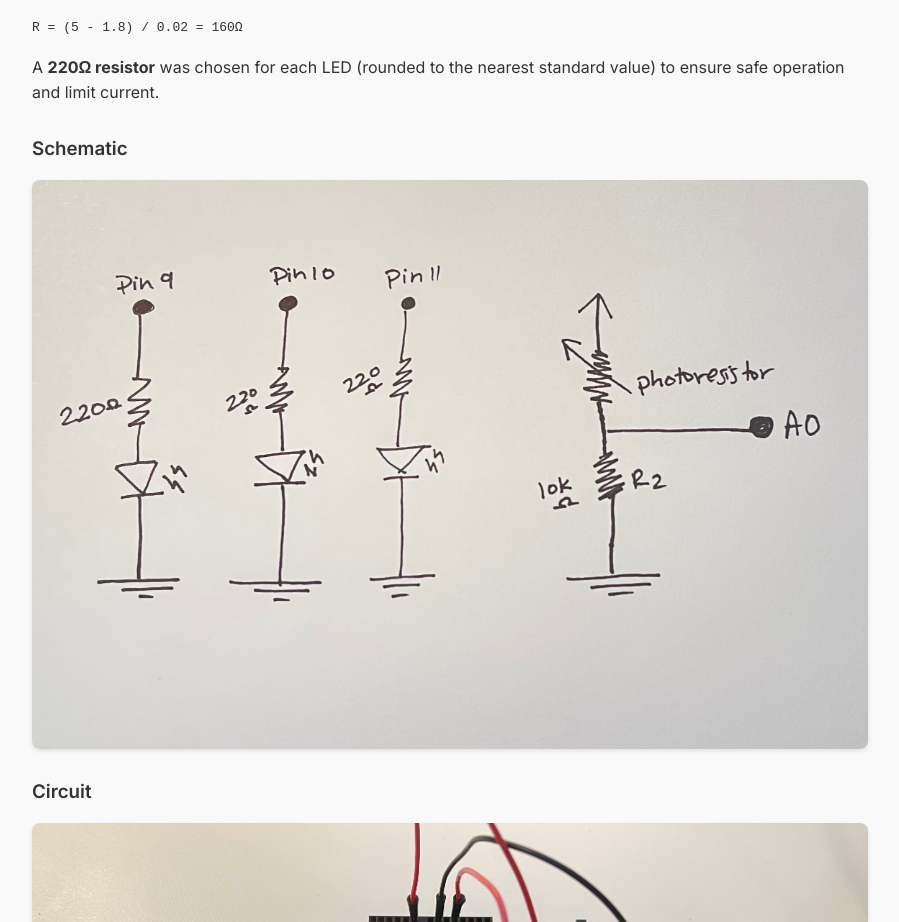
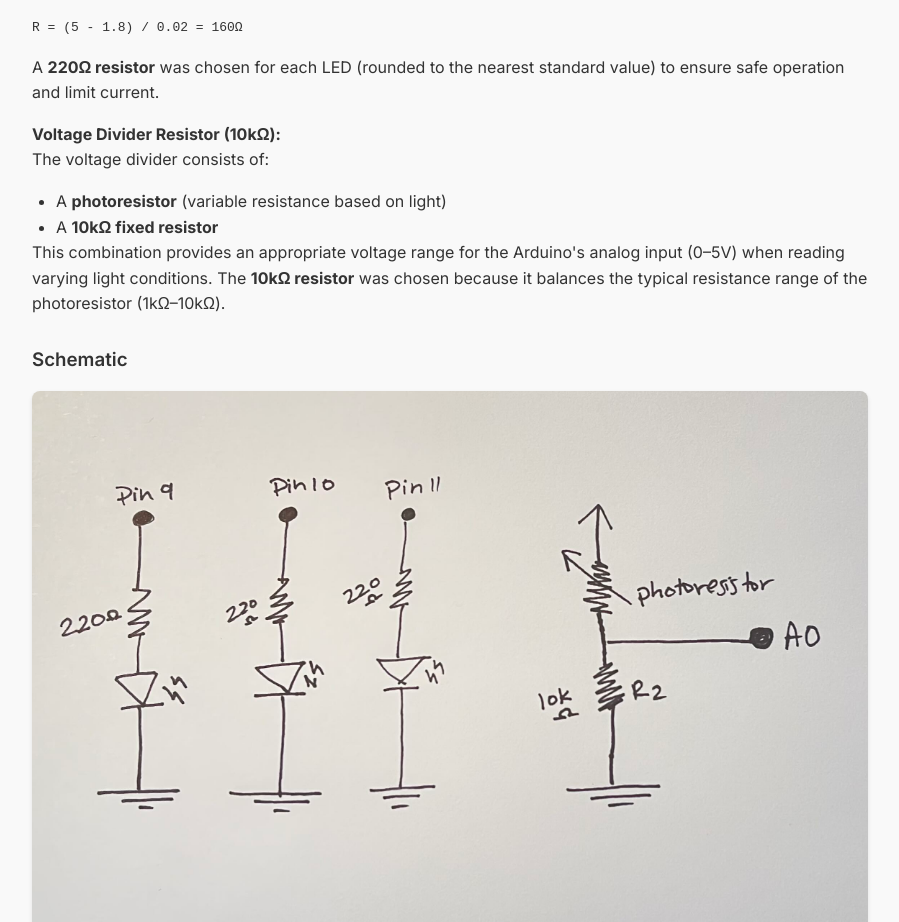
Before and after one commit to b-stiles/b-stiles.github.io, a plain HTML site: page a3.html in a window 1280 px wide. Shown: the part 932-1854 px from the top of the page, without its empty margins (190-1089 px from the left). Drawn offline with Linux system fonts and the light colour scheme.

Commit message:
calc con't

```diff
--- a/a3.html
+++ b/a3.html
@@ -49,6 +49,16 @@
       </p>
       <p>A <strong>220Ω resistor</strong> was chosen for each LED (rounded to the nearest standard value) to
         ensure safe operation and limit current.</p>
+
+      <h4>Voltage Divider Resistor (10kΩ):</h4>
+      <p>The voltage divider consists of:</p>
+        <ul>
+          <li>A <strong>photoresistor</strong> (variable resistance based on light)</li>
+          <li>A <strong>10kΩ fixed resistor</strong></li>
+        </ul>
+        <p>This combination provides an appropriate voltage range for the Arduino's analog input (0–5V) when
+          reading varying light conditions. The <strong>10kΩ resistor</strong> was chosen because it balances
+          the typical resistance range of the photoresistor (1kΩ–10kΩ).</p>
 
 
       <h3>Schematic</h3>
```
